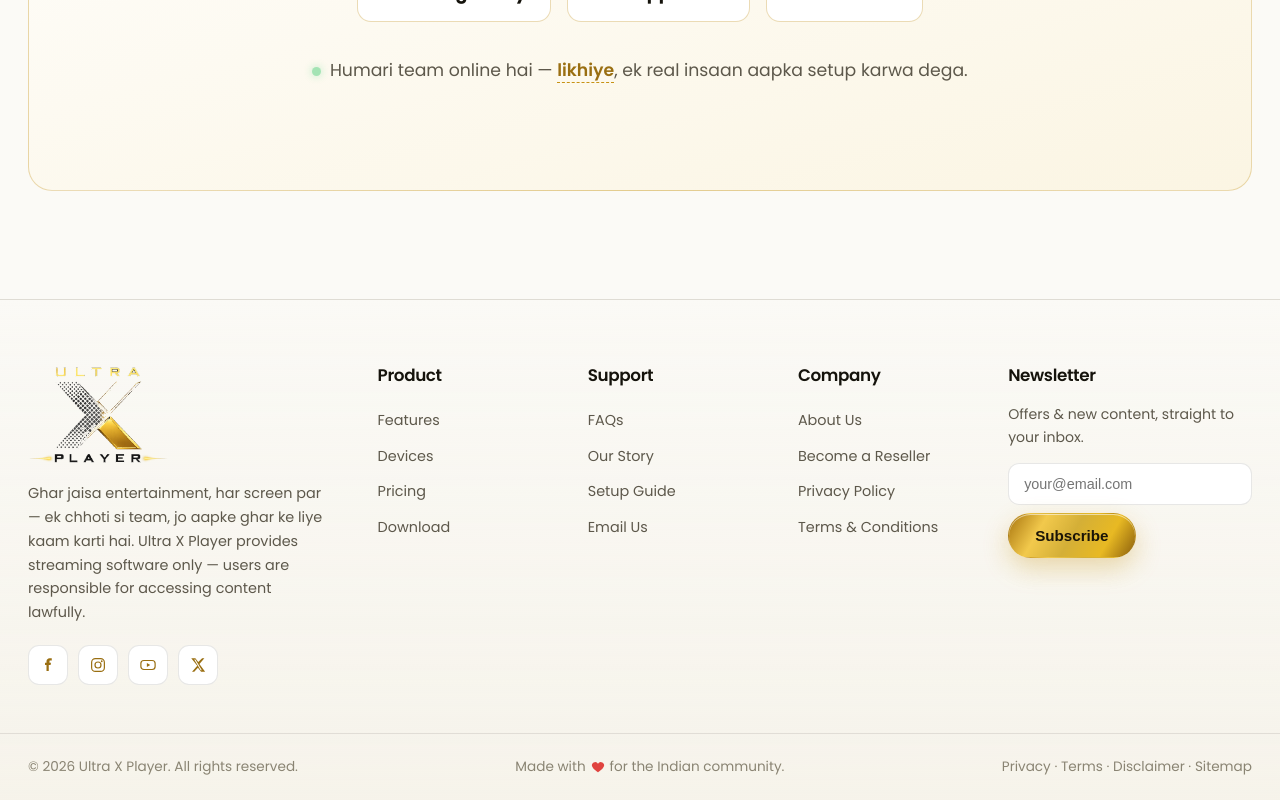
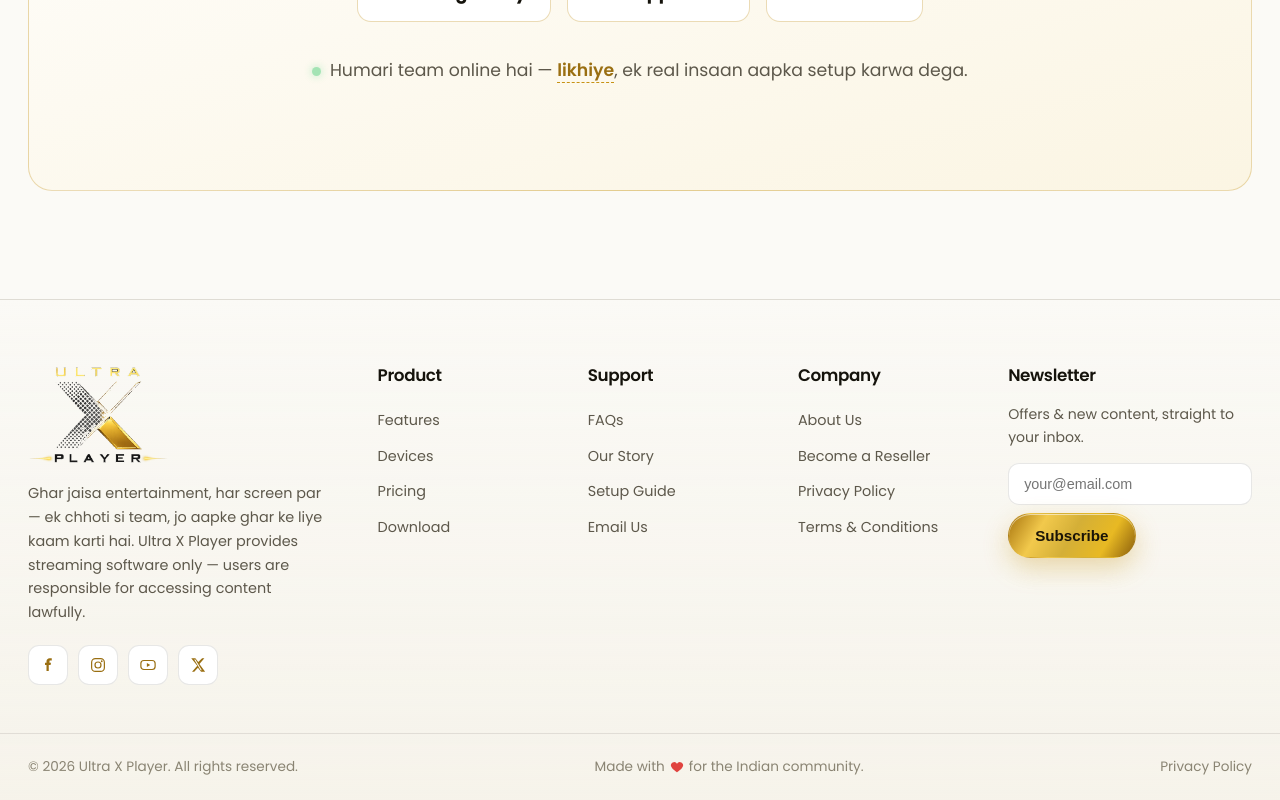
Before and after one commit to hello22ai/Ultra-0X, a Next.js app: page / in a window 1280 px wide. Shown: the part 9607-10407 px from the top of the page. Built offline with nearby package versions, Linux system fonts and the light colour scheme.

Commit message:
fix: Update footer links for clarity and consistency

```diff
--- a/components/Footer.js
+++ b/components/Footer.js
@@ -90,8 +90,7 @@
             the Indian community.
           </p>
           <p className="foot-links">
-            <a href="/policy">Privacy</a> · <a href="#">Terms</a> ·{" "}
-            <a href="#">Disclaimer</a> · <a href="#">Sitemap</a>
+            <a href="/policy">Privacy Policy</a>
           </p>
         </div>
       </div>
```
